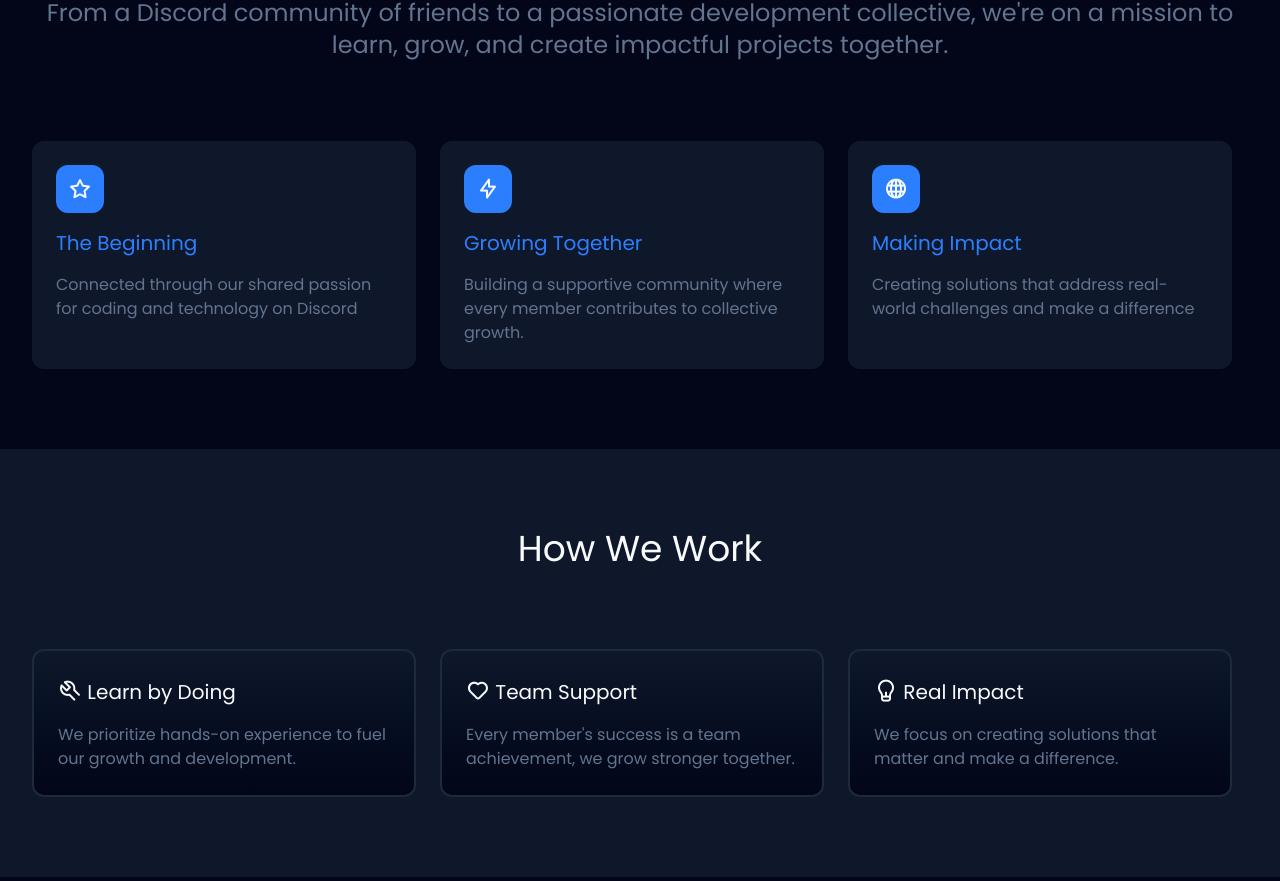
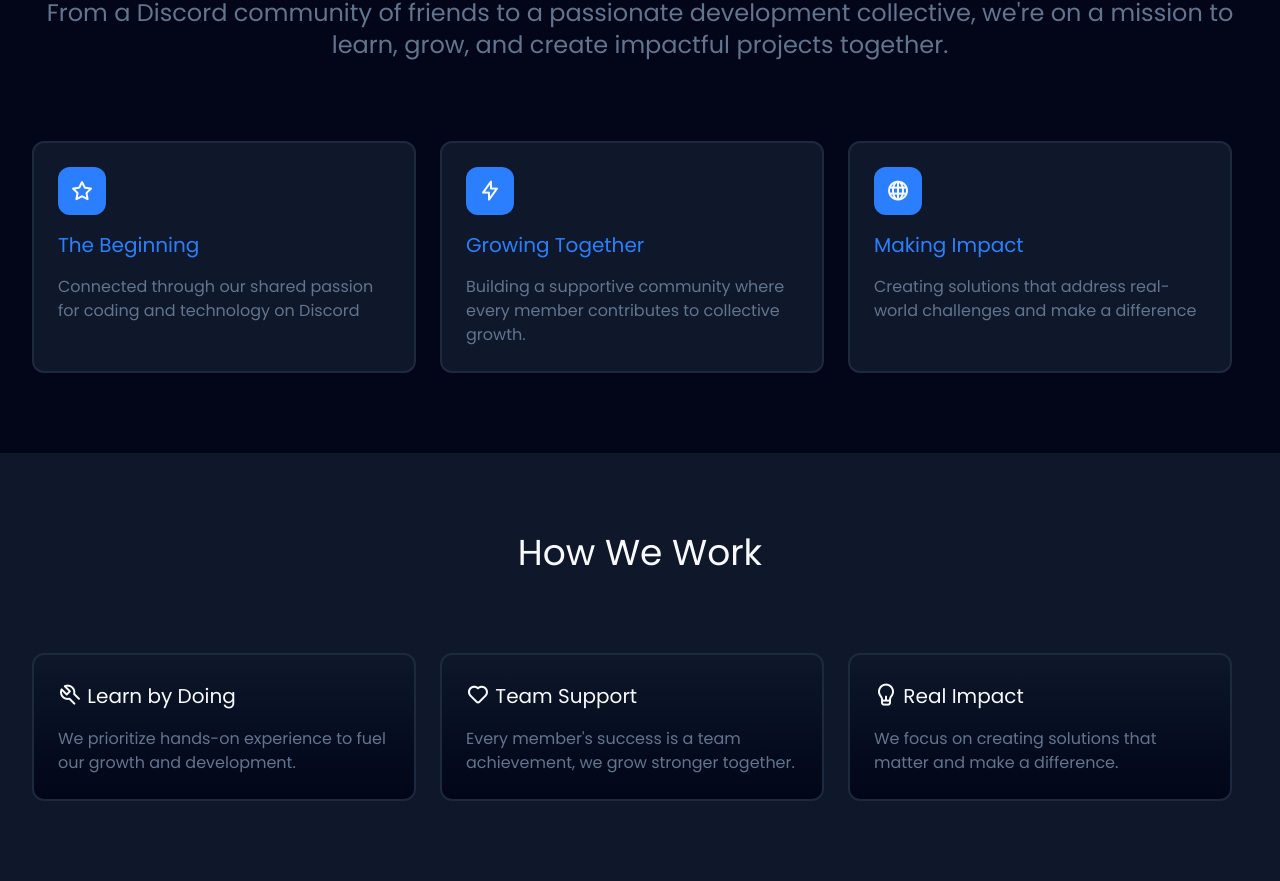
Before and after one commit to hennasoftware/hennasoftware.org, a React (Vite) app: page / in a window 1280 px wide. Shown: the part 955-1836 px from the top of the page. Built offline with nearby package versions, Linux system fonts and the light colour scheme.

Commit message:
style: update StoryCard Tailwind CSS

```diff
--- a/src/components/StoryCard.jsx
+++ b/src/components/StoryCard.jsx
@@ -1,7 +1,8 @@
 function StoryCard(props) {
   return (
     <>
-      <div className={'bg-slate-900 w-full p-6 rounded-xl text-left flex flex-col gap-4 md:max-w-sm'}>
+      <div
+        className={'bg-slate-900 border-2 border-slate-800 w-full p-6 rounded-xl text-left flex flex-col gap-4 md:max-w-sm'}>
         <div className={'size-12 bg-blue-500 flex justify-center items-center rounded-xl text-2xl'}>
           <i className={`${props.icon}`}></i>
         </div>
```
